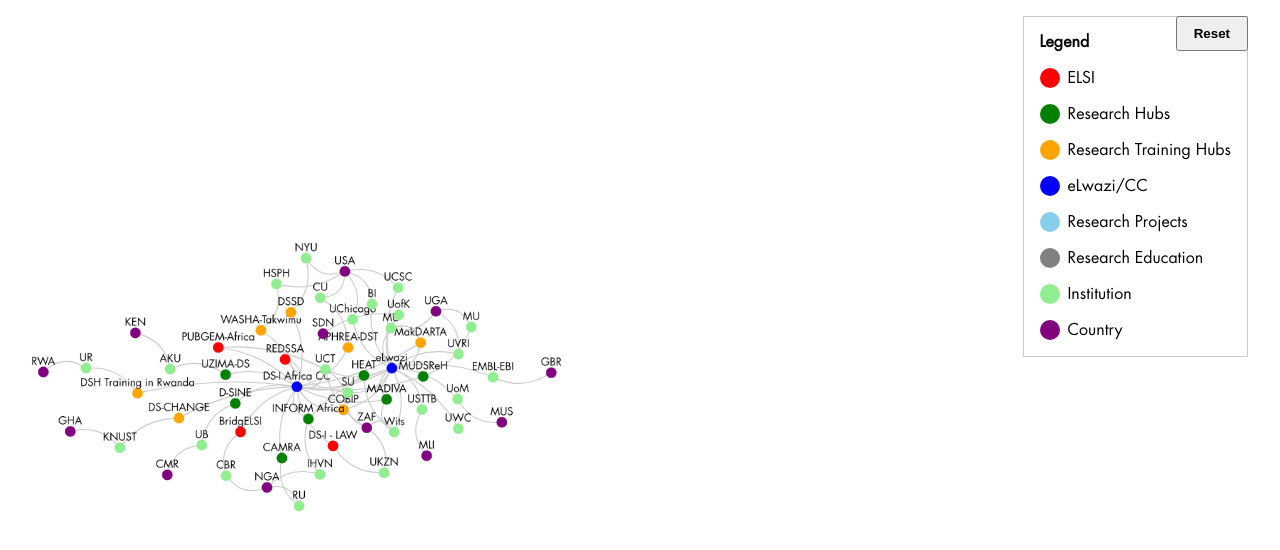
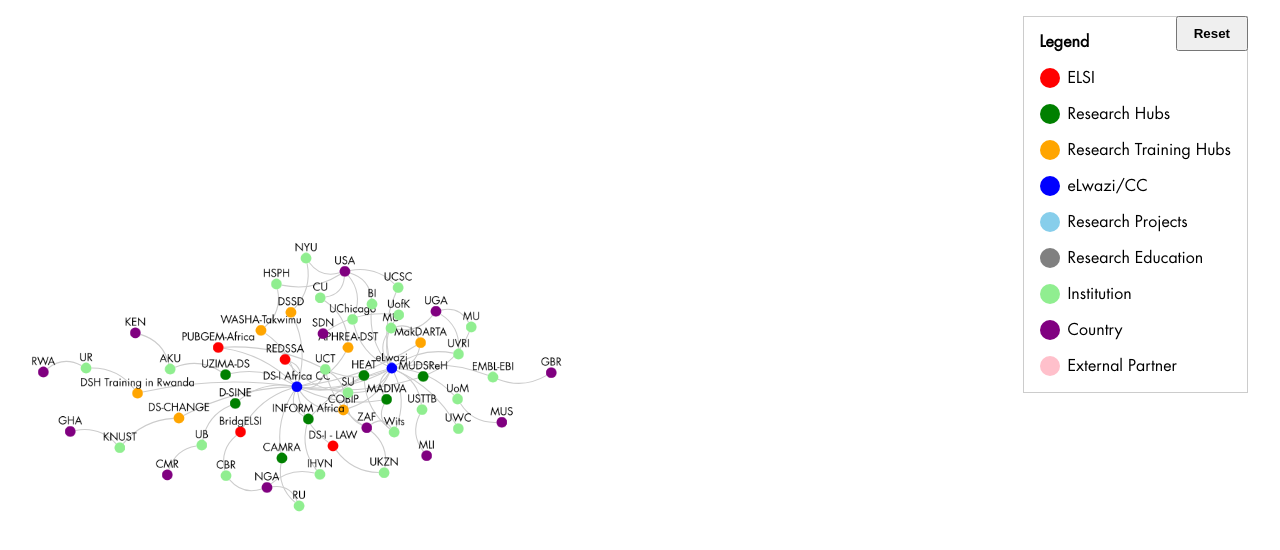
Before and after one commit to github-dsiafrica/CytoscapePartnerships, a website built with Vite: page index.html in a window 1280 px wide. Built offline with nearby package versions, Linux system fonts and the light colour scheme.

Commit message:
Adds external partner node type.

```diff
--- a/index.html
+++ b/index.html
@@ -51,6 +51,10 @@
 						<div></div>
 						Country
 					</li>
+					<li>
+						<div></div>
+						External Partner
+					</li>
 				</ul>
 			</div>
 
--- a/script.js
+++ b/script.js
@@ -88,6 +88,12 @@
 			},
 		},
 		{
+			selector: 'node[group="external-partner"]',
+			style: {
+				"background-color": "pink",
+			},
+		},
+		{
 			selector: "label",
 			style: {
 				"text-outline-color": "white",
--- a/style.css
+++ b/style.css
@@ -250,3 +250,6 @@
 .legend li:nth-child(8) div {
 	background: purple;
 }
+.legend li:nth-child(9) div {
+	background: pink;
+}
```
